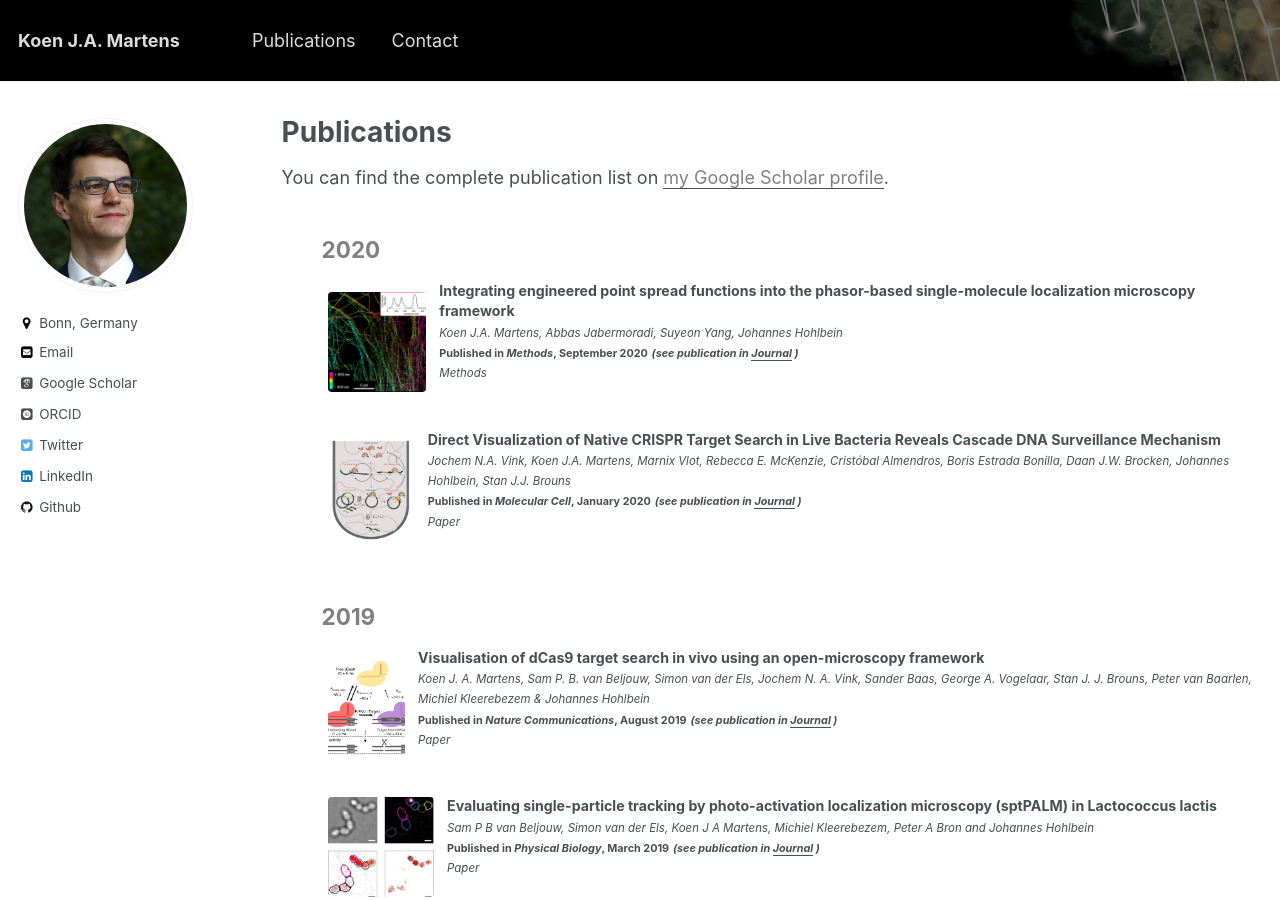
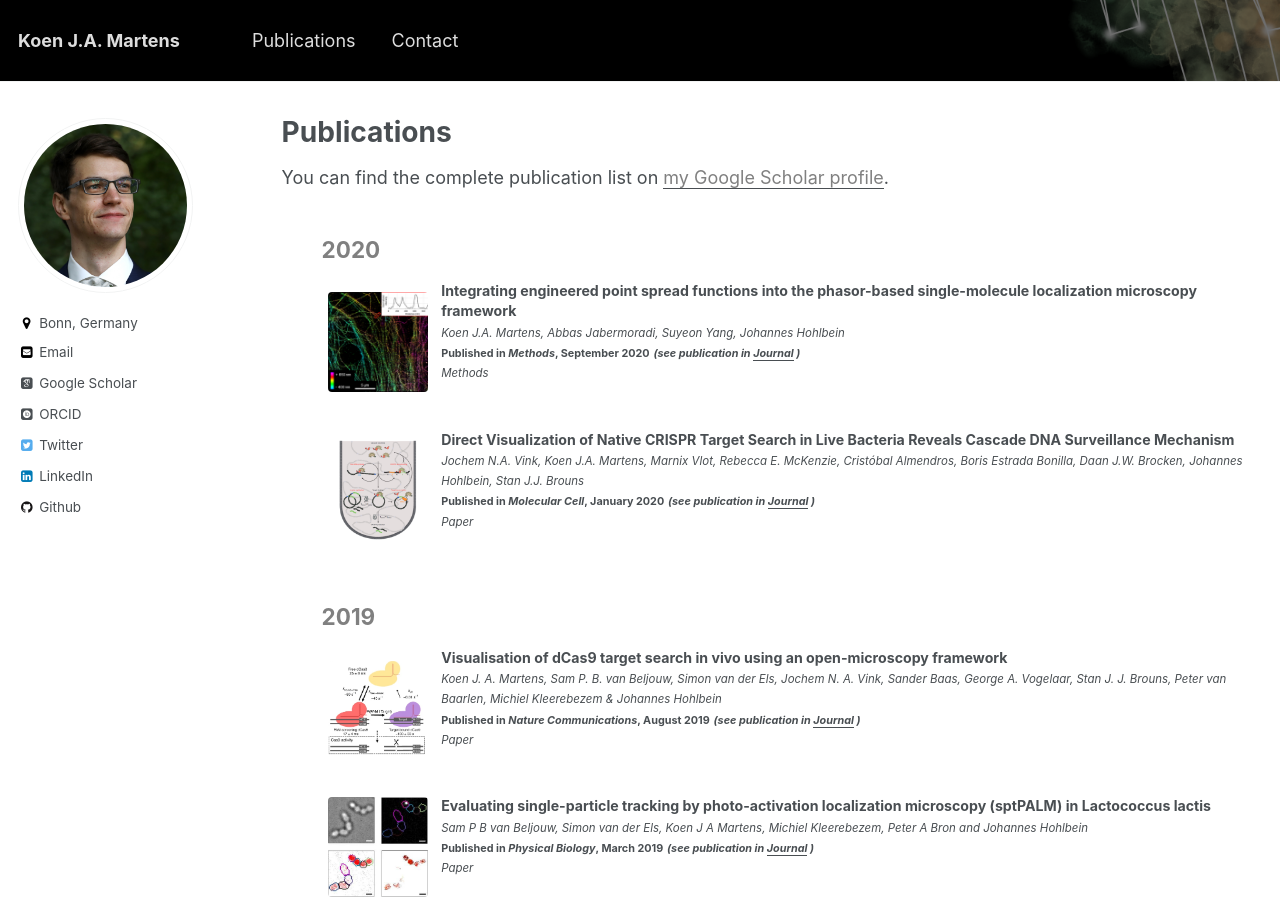
Before and after one commit to kjamartens/kjamartens.github.io, a Jekyll site: the page built from _pages/publications.md, in a window 1280 px wide and 900 px high. Built offline with Jekyll 4.4.1, drawn with Linux system fonts in a browser that asks for light colours; some web fonts are replaced.

Commit message:
Update archive-single-pub.html

```diff
--- a/_includes/archive-single-pub.html
+++ b/_includes/archive-single-pub.html
@@ -16,14 +16,14 @@
 
 	<table style="width:100%; border: none;"><tr>
 	<!--<td width="12%" style="border: none;"> <img src="/images/pub_phasor2_square.png"></td>-->
-	<td style="border: none;">
+	<td width="12%" style="border: none;">
     {% if post.teaser %}
       <div class="archive__item-teaser">
         <img src="{{ post.teaser }}" alt="{{ title }}" style="object-fit: cover;width: 100%;">
       </div>
     {% endif %}
 	</td> <!-- e -->
-	<td style="border: none;">
+	<td width="88%" style="border: none;">
 	<article class="archive__item" itemscope itemtype="http://schema.org/CreativeWork">
     <span style="font-size:1.05em; line-height: 0.1; font-weight:bold" class="archive__item-title" itemprop="headline">
       {% if post.link %}
```
